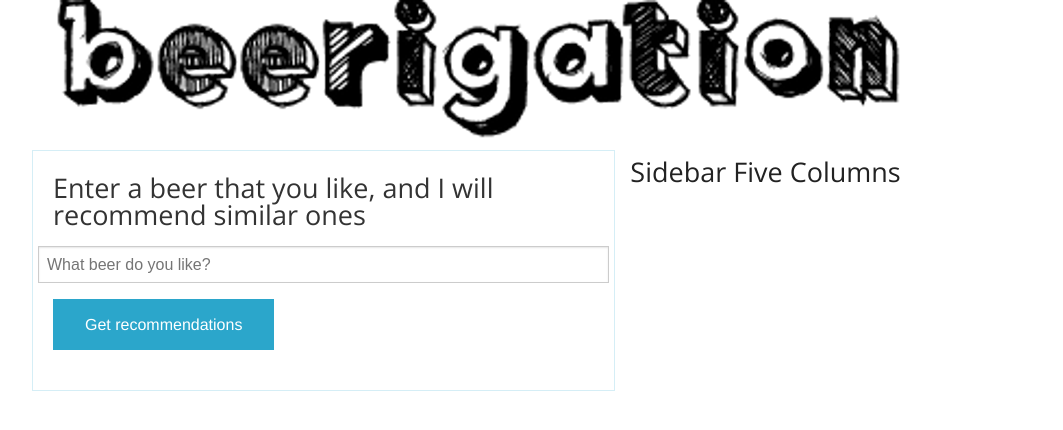
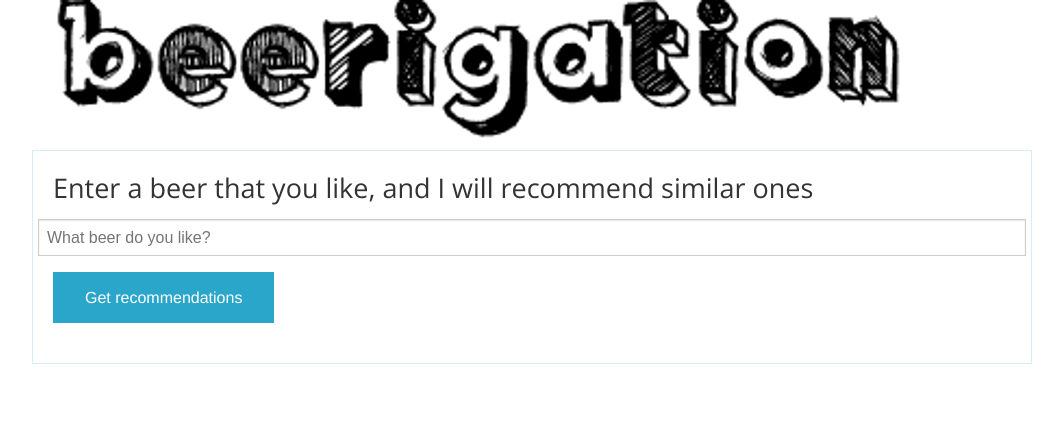
Before and after one commit to sagnew/Beerigation, a Flask app: page / in a window 1280 px wide. Shown: the top 430 px of the page, without its empty margins (108-1171 px from the left). Run offline with Flask 2, Linux system fonts and the light colour scheme; some libraries are stand-ins or nearby versions.

Commit message:
Took out the sidebar on index page

```diff
--- a/app.py
+++ b/app.py
@@ -15,7 +15,7 @@ def recommend():
     """Respond with index page."""
     user_input = request.form['beer']
     suggested = get_suggestions(user_input)
-    return render_template('index.html', suggested=suggested)
+    return render_template('results.html', user_input=user_input, suggested=suggested)
 
 @app.route('/query', methods=['POST', 'GET'])
 def query():
--- a/templates/index.html
+++ b/templates/index.html
@@ -11,6 +11,7 @@
         <link rel="stylesheet" href="static/foundation/css/foundation.css">
         <link href="//code.jquery.com/ui/1.10.3/themes/smoothness/jquery-ui.css" rel="stylesheet">
         <link href="//code.jquery.com/ui/1.10.3/themes/smoothness/jquery-ui.css" rel="stylesheet">
+        <link href="static/css/custom.css" rel="stylesheet">
 
     </head>
     <body>
@@ -31,7 +32,7 @@
 
                 <div class="row">
 
-                    <div class="panel callout large-7 columns">
+                    <div class="panel callout large-12 columns">
 
                         <form method="POST" action="/recommend">
                             <h3> Enter a beer that you like, and I will recommend similar ones </h3>
@@ -43,12 +44,6 @@
                             </div>
                             <button type='submit' class='button'>Get recommendations</button>
                         </form>
-
-                    </div>
-
-                    <div class="large-5 columns">
-
-                        <h3>Sidebar Five Columns</h3>
 
                     </div>
 
```
